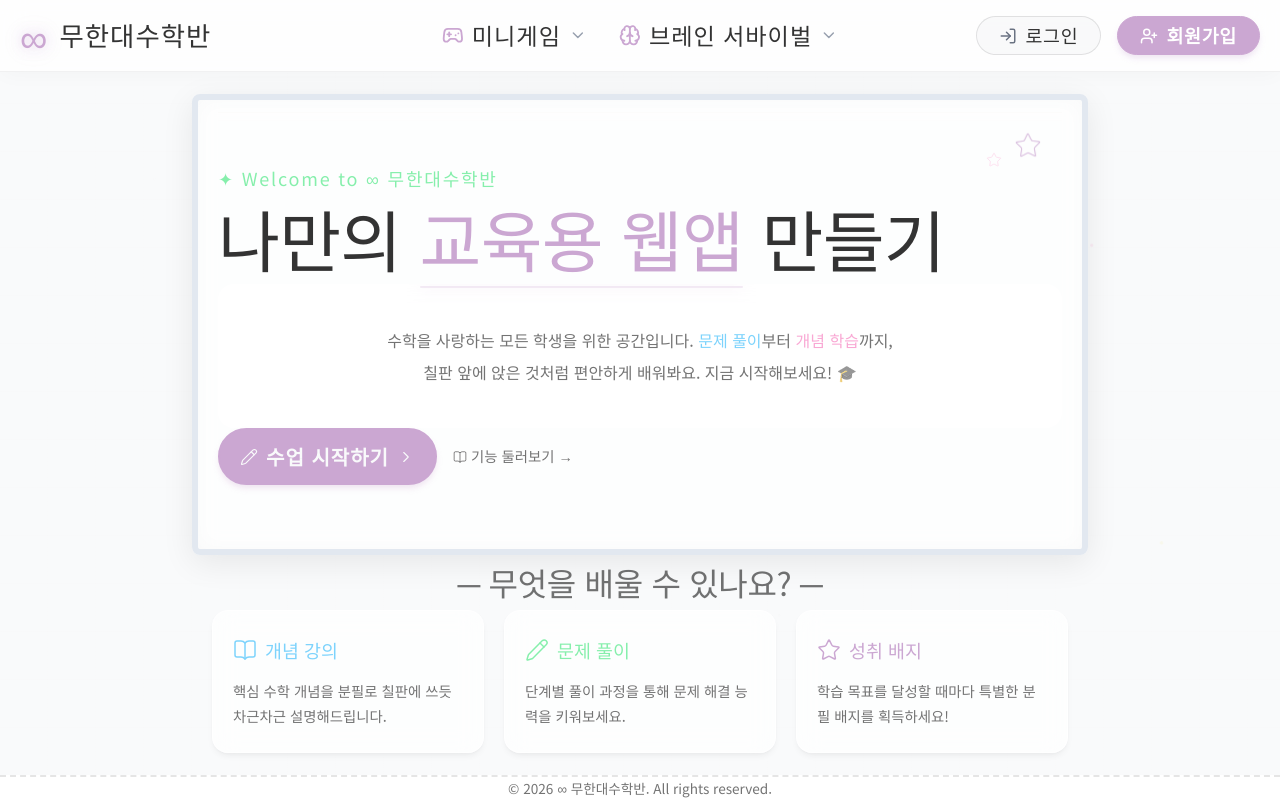
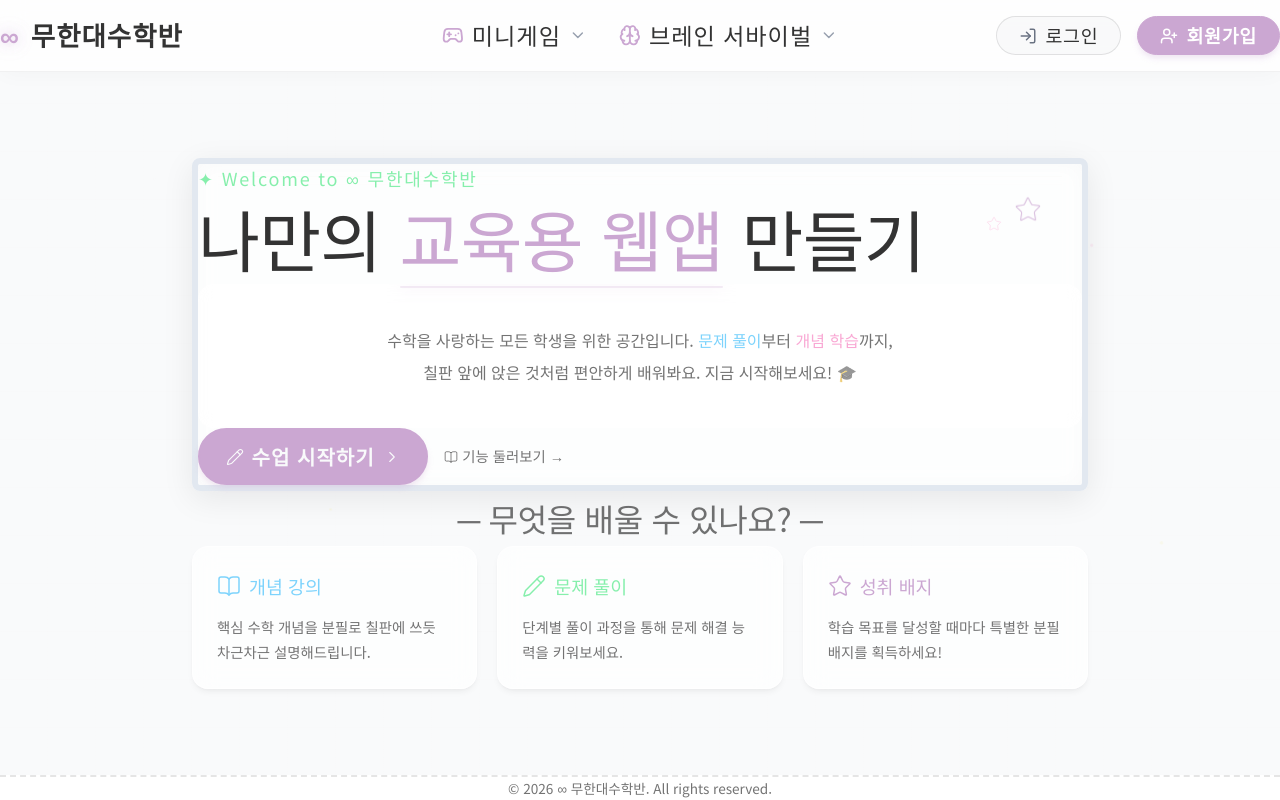
Before and after one commit to rlawlsdnjs78-infinity/infinitymath, a Next.js app: page / in a window 1280 px wide. Built offline with nearby package versions, Linux system fonts and the light colour scheme; a web font is replaced by a local one.

Commit message:
UI: Match logo size to site name, apply bold font, and remove rigid absolute padding constraints

```diff
--- a/src/app/components/Header.tsx
+++ b/src/app/components/Header.tsx
@@ -24,10 +24,8 @@ export default function Header() {
   return (
     <header
       id="header"
-      className="w-full relative z-30 flex items-center justify-between py-3.5"
+      className="w-full relative z-30 flex items-center justify-between py-3.5 px-6"
       style={{
-        paddingLeft: "1.25rem",
-        paddingRight: "1.25rem",
         background: "rgba(255, 255, 255, 0.8)",
         backdropFilter: "blur(12px)",
         WebkitBackdropFilter: "blur(12px)",
@@ -44,12 +42,13 @@ export default function Header() {
               aria-hidden="true"
               style={{
                 fontFamily: "var(--font-chalk)",
-                fontSize: "2.4rem",
+                fontSize: "1.65rem",
                 lineHeight: 1,
                 color: "var(--chalk-yellow)",
                 textShadow:
                   "0 0 12px rgba(203,167,210,0.5), 0 0 24px rgba(203,167,210,0.2)",
                 userSelect: "none",
+                fontWeight: "bold",
               }}
             >
               ∞
@@ -62,6 +61,7 @@ export default function Header() {
                 color: "var(--chalk-white)",
                 letterSpacing: "0.04em",
                 whiteSpace: "nowrap",
+                fontWeight: "bold",
               }}
             >
               무한대수학반
--- a/src/app/components/ScoreBoard.tsx
+++ b/src/app/components/ScoreBoard.tsx
@@ -26,10 +26,9 @@ const ScoreBoard = memo(function ScoreBoard({ players, myNickname, maxH = "120px
           sortedPlayers.map((p, idx) => (
             <div
               key={p.name}
-              className={`flex items-center justify-between rounded-2xl border transition-all ${
+              className={`flex items-center justify-between px-4 py-2 rounded-2xl border transition-all ${
                 p.name === myNickname ? "bg-[#CBA7D2]/20 backdrop-blur-sm border-[#CBA7D2] text-gray-600 shadow-sm" : "bg-white/60 backdrop-blur-sm border-gray-200/80 text-gray-700 shadow-sm"
               }`}
-              style={{ paddingLeft: "1.25rem", paddingRight: "1.25rem", paddingTop: "0.5rem", paddingBottom: "0.5rem" }}
             >
               <div className="flex items-center gap-2">
                 <span className="font-extrabold text-sm text-[#CBA7D2] w-4 flex-shrink-0 text-center">
--- a/src/app/globals.css
+++ b/src/app/globals.css
@@ -131,37 +131,37 @@ h1, h2, h3, h4, h5, h6 {
    내용이 테두리에 붙지 않도록 padding을 기본 포함합니다.
    ───────────────────────────────────────────── */
 
-/* 기본 글래스 박스 (좌우 여백 1.25rem 절대 통일) */
+/* 기본 글래스 박스 */
 .chalk-box {
   border: 1px solid rgba(255, 255, 255, 0.6);
   border-radius: 1rem;
   position: relative;
-  padding: 2rem 1.25rem; /* 상하 넓은 패딩, 좌우 1.25rem */
+  padding: 2rem;
   background-color: var(--chalk-bg-light);
   backdrop-filter: blur(12px);
   -webkit-backdrop-filter: blur(12px);
   box-shadow: 0 4px 6px -1px rgba(0, 0, 0, 0.05), 0 2px 4px -1px rgba(0, 0, 0, 0.03);
 }
 
-/* 박스 내부 스타일 (좌우 여백 1.25rem) */
+/* 박스 내부 스타일 */
 .chalk-box-inner {
-  padding: 1.5rem 1.25rem;
+  padding: 1.5rem;
 }
 
-/* 기울임 없는 직선 글래스 박스 (좌우 여백 1.25rem) */
+/* 기울임 없는 직선 글래스 박스 */
 .chalk-box-straight {
   border: 1px solid rgba(255, 255, 255, 0.6);
   border-radius: 1rem;
-  padding: 2rem 1.25rem;
+  padding: 2rem;
   background-color: var(--chalk-bg-light);
   backdrop-filter: blur(12px);
   -webkit-backdrop-filter: blur(12px);
   box-shadow: 0 4px 6px -1px rgba(0, 0, 0, 0.05), 0 2px 4px -1px rgba(0, 0, 0, 0.03);
 }
 
-/* 텍스트 설명 박스 (좌우 여백 1.25rem) */
+/* 텍스트 설명 박스 */
 .content-box {
-  padding: 2rem 1.25rem;
+  padding: 2rem;
 }
 
 /* 칠판 가로선 (밑줄) */
--- a/src/app/page.tsx
+++ b/src/app/page.tsx
@@ -102,7 +102,7 @@ function HeroSection() {
     <main
       id="hero"
       className="relative flex-1 flex flex-col items-center justify-center py-16 md:py-24 overflow-hidden"
-      style={{ paddingLeft: "1.25rem", paddingRight: "1.25rem" }}
+      style={{ }}
     >
       <ChalkboardGrid />
       <ChalkDust />
@@ -115,14 +115,9 @@ function HeroSection() {
           WebkitBackdropFilter: "blur(12px)",
         }}
       >
-        {/* 칠판 프레임 내부 여백 (좌우 여백 1.25rem 적용, 상하 4rem) */}
+        {/* 칠판 프레임 내부 여백 (반응형 패딩) */}
         <div
-          style={{
-            paddingLeft: "1.25rem",
-            paddingRight: "1.25rem",
-            paddingTop: "4rem",
-            paddingBottom: "4rem",
-          }}
+          className="px-6 md:px-12 py-16"
         >
           {/* 상단 장식선 */}
           <div aria-hidden="true" className="absolute top-3 left-5 right-5 h-px"
@@ -170,8 +165,6 @@ function HeroSection() {
               background: "rgba(255, 255, 255, 0.6)",
               backdropFilter: "blur(8px)",
               WebkitBackdropFilter: "blur(8px)",
-              paddingLeft: "1.25rem",
-              paddingRight: "1.25rem",
               paddingTop: "2.5rem",
               paddingBottom: "2.5rem",
             }}
@@ -194,7 +187,7 @@ function HeroSection() {
               id="cta-start-btn"
               type="button"
               className="btn-chalk flex items-center gap-2"
-              style={{ paddingLeft: "1.25rem", paddingRight: "1.25rem" }}
+              style={{ }}
             >
               <Pencil size={18} strokeWidth={1.5} />
               수업 시작하기
@@ -218,7 +211,7 @@ function HeroSection() {
         id="features"
         className="relative z-10 w-full max-w-4xl mx-auto mt-12"
         aria-label="주요 기능"
-        style={{ paddingLeft: "1.25rem", paddingRight: "1.25rem" }}
+        style={{ }}
       >
         <h2
           className="text-center mb-8"
@@ -254,8 +247,6 @@ function Footer() {
       style={{
         borderTop: "2px dashed rgba(0,0,0,0.1)",
         background: "rgba(255,255,255,0.9)",
-        paddingLeft: "1.25rem",
-        paddingRight: "1.25rem",
       }}
     >
       <p style={{ fontFamily: "var(--font-body)", color: "var(--chalk-dim)", fontSize: "0.85rem" }}>
```
Also changed, not shown: src/app/formula-pyramid/page.tsx (+32 -32 lines), 1 other file (tests, documents, lock files or other folders).
